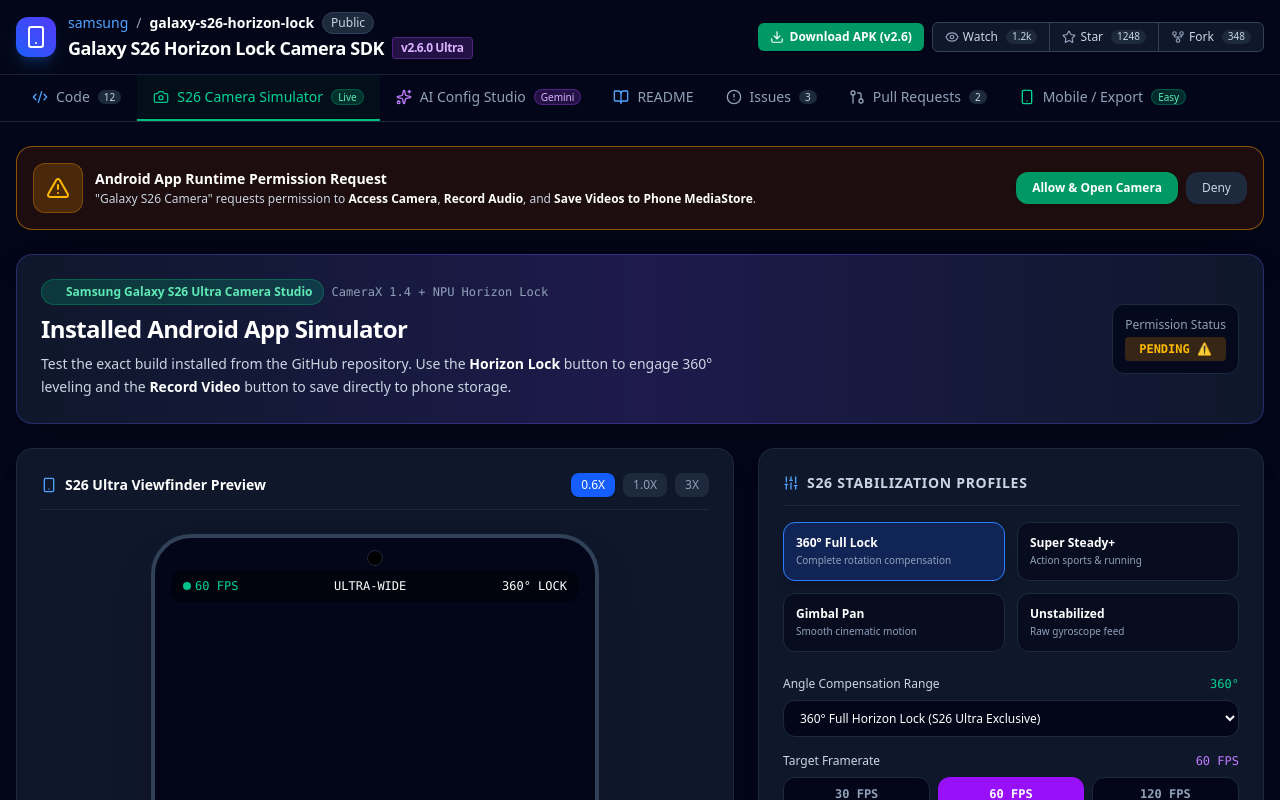
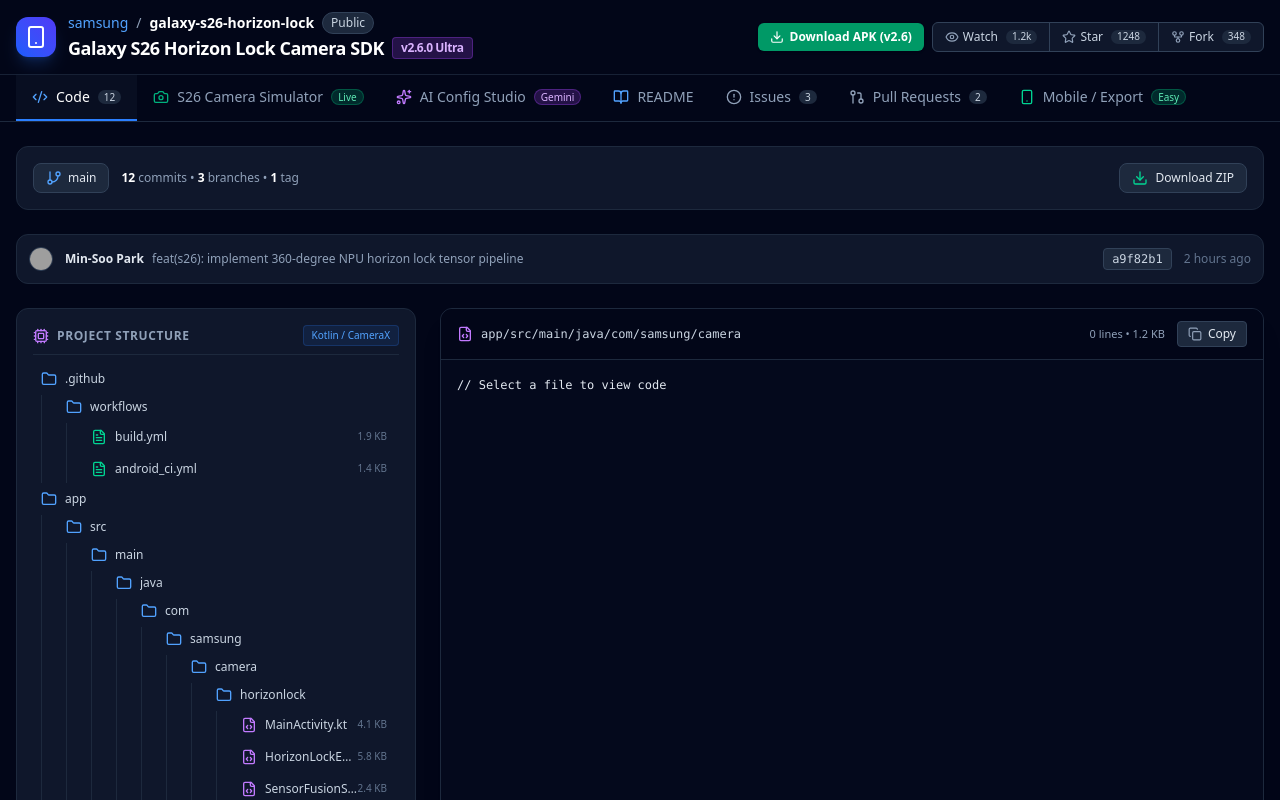
Before and after one commit to angjelin003-byte/Horizon-lock, a React (Vite) app: page / in a window 1280 px wide. Shown: the top 800 px of the page. Built offline with nearby package versions, Linux system fonts and the light colour scheme; grey boxes are pictures that could not be loaded.

Commit message:
build: update default tab and simplify CI build process
Set the default application view to the code repository and streamline the CI build workflow by standardizing Gradle execution and cleaning up shell script configuration.

```diff
--- a/src/App.tsx
+++ b/src/App.tsx
@@ -15,7 +15,7 @@
 import { Smartphone, Sparkles, ShieldCheck, Download, CheckCircle2 } from 'lucide-react';
 
 export default function App() {
-  const [activeTab, setActiveTab] = useState('simulator'); // Default to simulator as it's the core interactive S26 feature requested
+  const [activeTab, setActiveTab] = useState('code'); // Default to GitHub code repository view
   const [starCount, setStarCount] = useState(1248);
   const [isStarred, setIsStarred] = useState(false);
   const [downloadModal, setDownloadModal] = useState(false);
```
Also changed, not shown: 1 other file (tests, documents, lock files or other folders).
